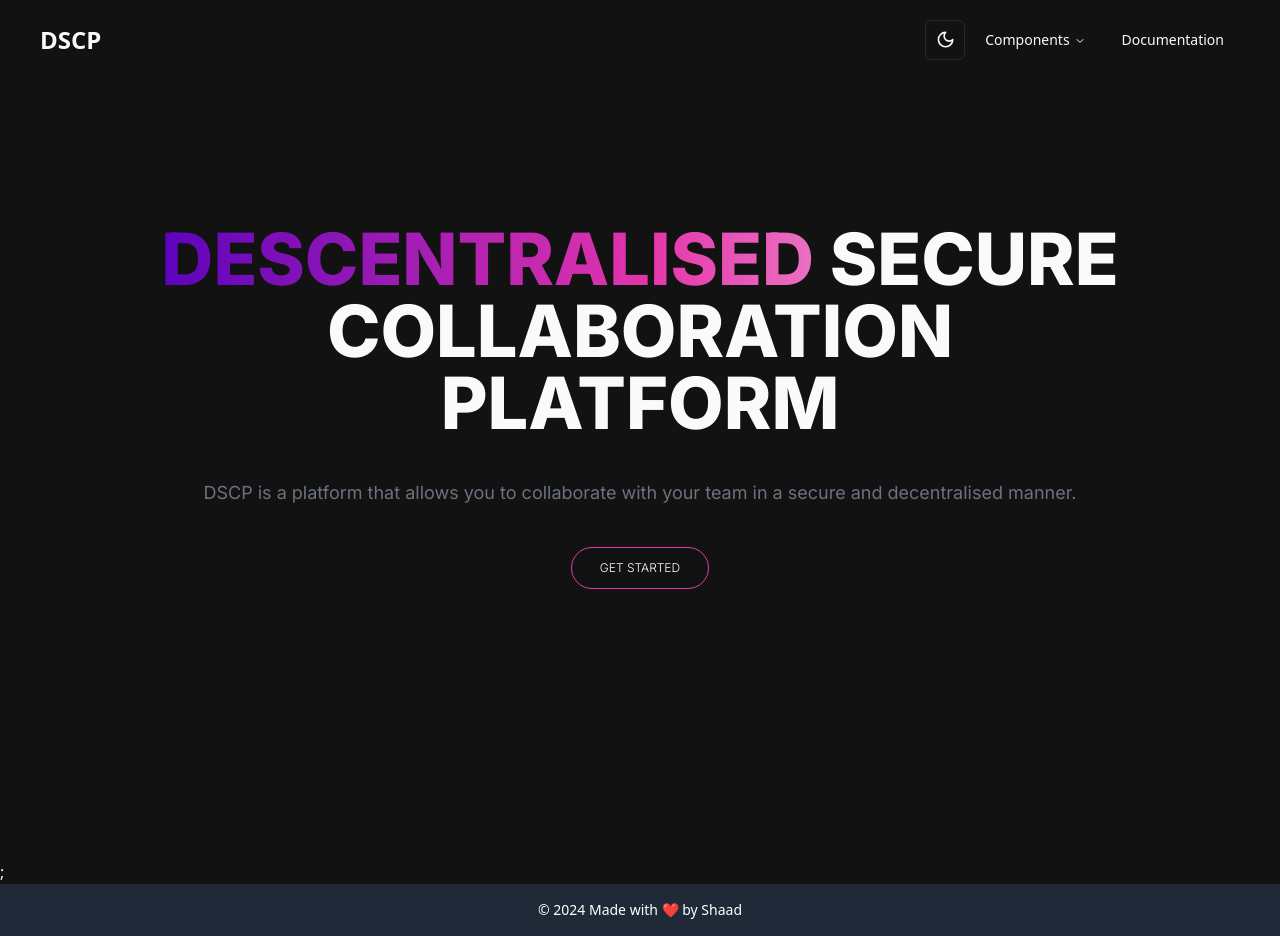
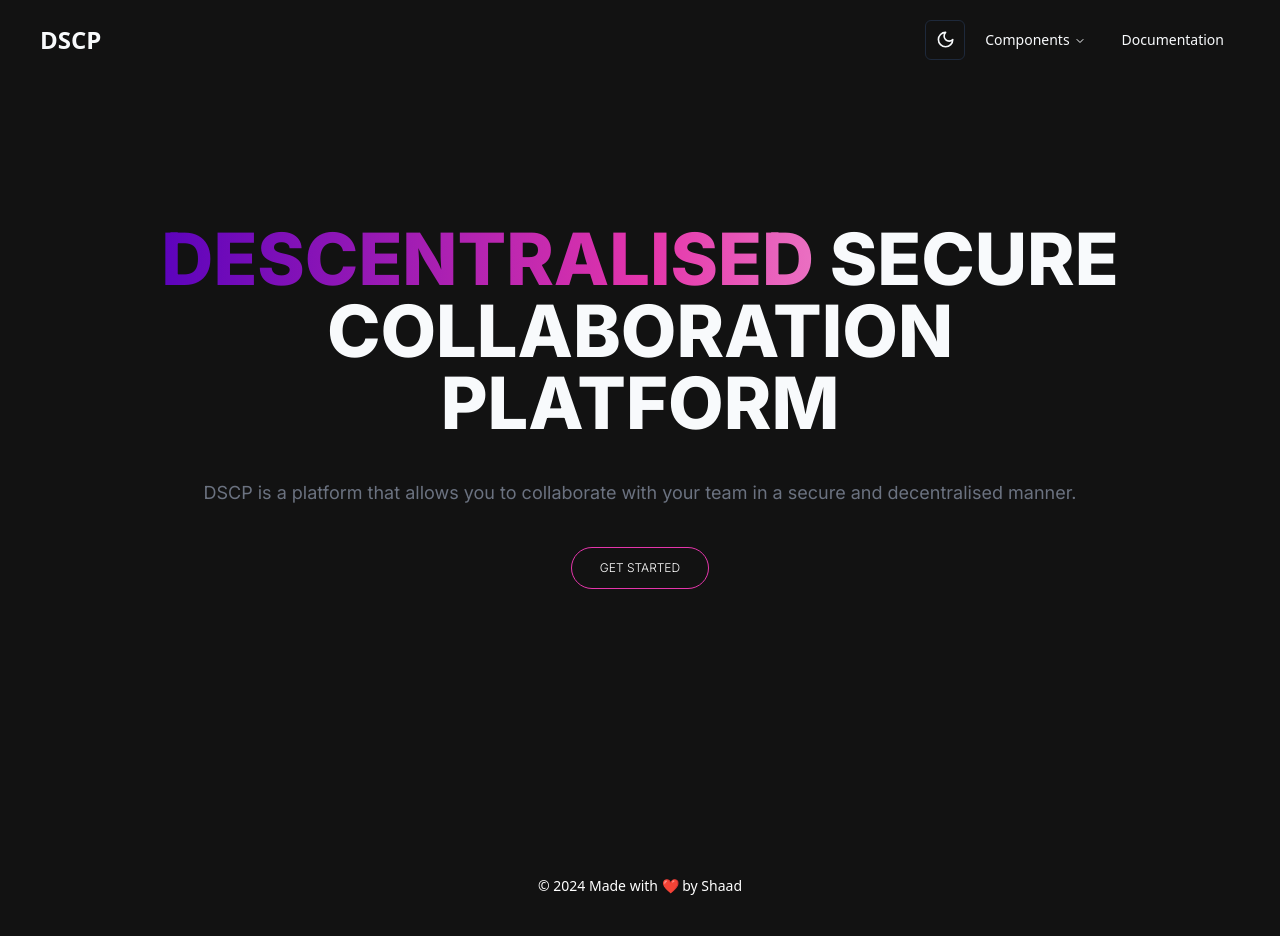
Before and after one commit to mohammadshaad/Decentralized-Secure-Collaboration-Platform, a Next.js app: page / in a window 1280 px wide. After the commit the page ends 912 px from the top, so only its background shows below. Built offline with nearby package versions, Linux system fonts and the light colour scheme.

Commit message:
Update Footer and ModeToggle components

```diff
--- a/@/components/Footer.tsx
+++ b/@/components/Footer.tsx
@@ -2,14 +2,14 @@ import React from 'react';
 
 const Footer: React.FC = () => {
     return (
-        <footer className="bg-gray-800 text-white py-4">
+        <footer className="dark:text-white text-black py-4">
             <div className="container mx-auto flex justify-center">
                 <p className="text-sm">
                     &copy; {new Date().getFullYear()} Made with ❤️ by Shaad
                 </p>
             </div>
         </footer>
-    );
+    )
 };
 
 export default Footer;
--- a/@/components/ModeToggle.tsx
+++ b/@/components/ModeToggle.tsx
@@ -26,13 +26,19 @@ export function ModeToggle() {
       </DropdownMenuTrigger>
       <DropdownMenuContent align="end">
         <DropdownMenuItem onClick={() => setTheme("light")}>
-          Light
+          <div onClick={() => setTheme("light")}>
+            Light
+          </div>
         </DropdownMenuItem>
         <DropdownMenuItem onClick={() => setTheme("dark")}>
-          Dark
+          <div onClick={() => setTheme("dark")}>
+            Dark
+          </div>
         </DropdownMenuItem>
         <DropdownMenuItem onClick={() => setTheme("system")}>
-          System
+          <div onClick={() => setTheme("system")}>
+            System
+          </div>
         </DropdownMenuItem>
       </DropdownMenuContent>
     </DropdownMenu>
--- a/pages/_app.tsx
+++ b/pages/_app.tsx
@@ -7,7 +7,7 @@ export default function App({ Component, pageProps }: AppProps) {
   return (
     <div className="w-full h-full">
       <Navbar />
-      <Component {...pageProps} />;
+      <Component {...pageProps} />
       <Footer />
     </div>
   )
```
